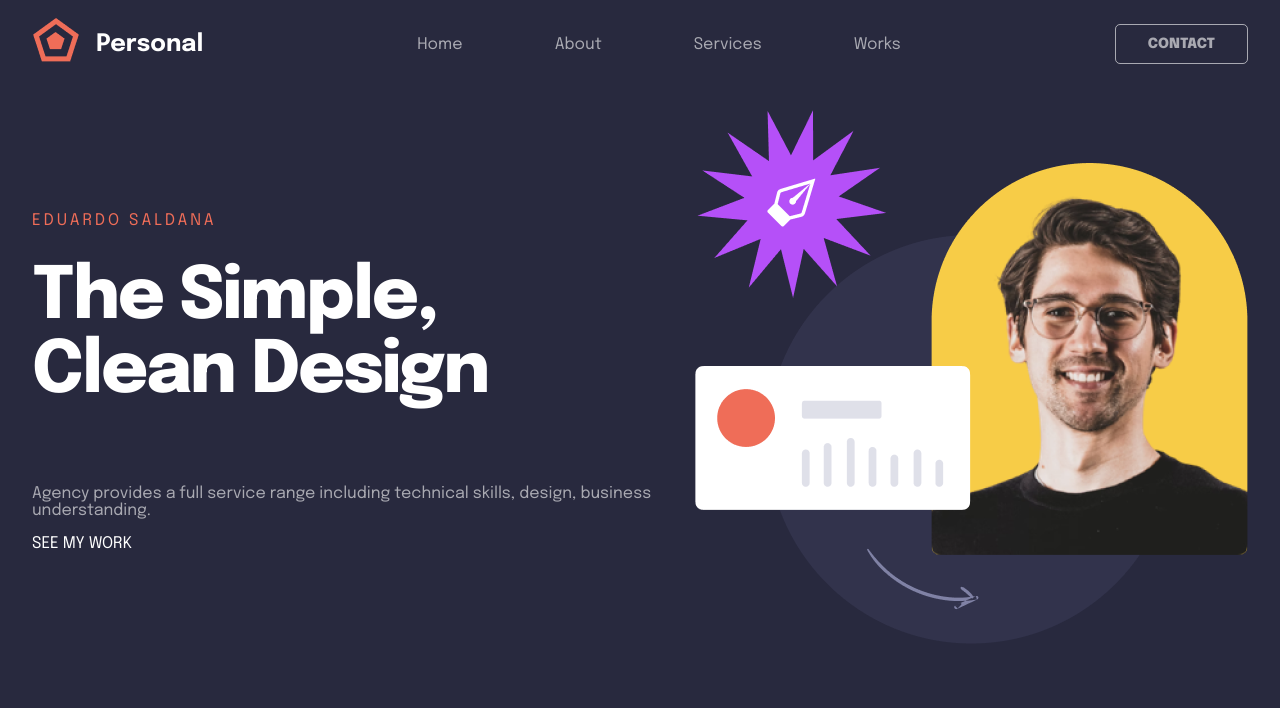
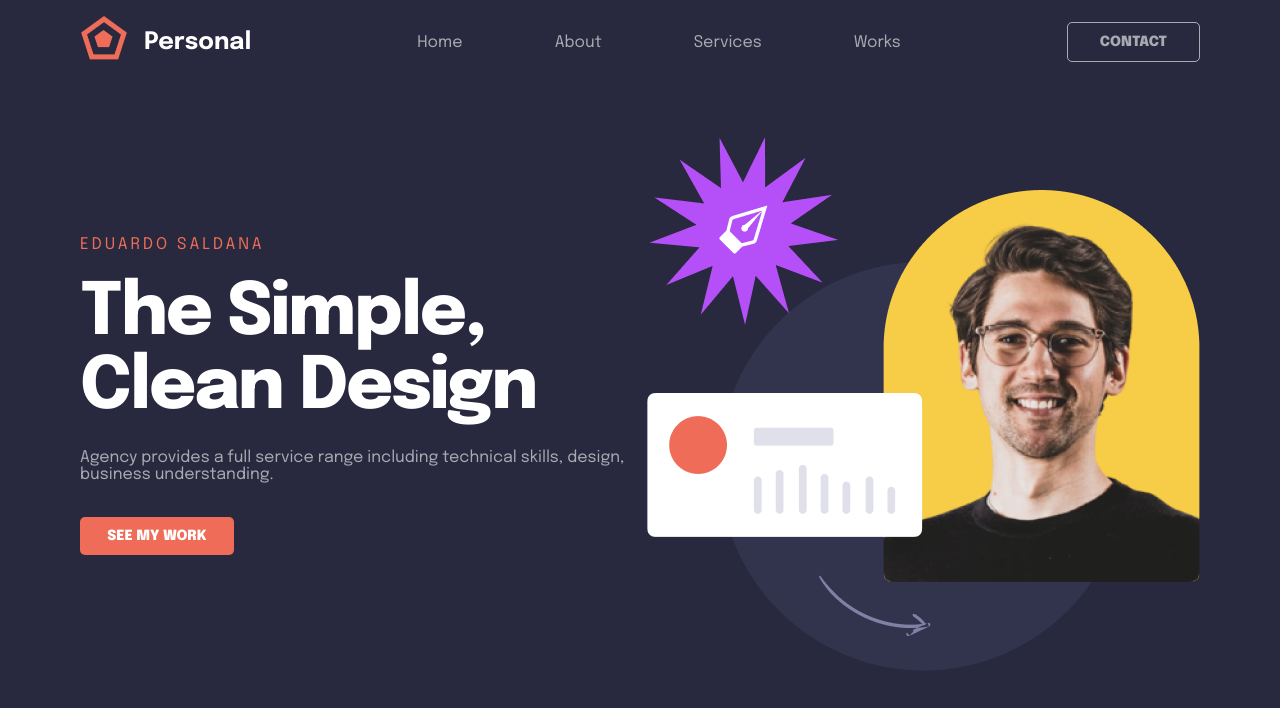
Before and after one commit to edusal100/portfolio-2.0, a plain HTML site: page index.html in a window 1280 px wide. Drawn offline with Linux system fonts and the light colour scheme.

Commit message:
adjusting style and positions of header hero

```diff
--- a/app/scss/_global.scss
+++ b/app/scss/_global.scss
@@ -24,8 +24,15 @@ a, a:visited, a:hover {
 // Spacing
 
 .container {
-    padding-left: 2rem;
-    padding-right: 2rem;
+    padding-left: 5rem;
+    padding-right: 5rem;
+    padding-top: 1rem;
+}
+
+.container_hero {
+    padding-left: 5rem;
+    padding-right: 5rem;
+    padding-top: 3rem;
 }
 
 // Flexbox
--- a/app/scss/_header.scss
+++ b/app/scss/_header.scss
@@ -76,6 +76,8 @@
                margin-left: 16px;
                font-size: $font-md;
                font-weight: $light;
+               margin-top:auto;
+               margin-bottom: auto;
            }
     }
 
--- a/app/scss/_home.scss
+++ b/app/scss/_home.scss
@@ -4,16 +4,29 @@
         font-weight: $xlight;
         font-size: $font-sm;
         letter-spacing: 3px;
-        margin-bottom: .5rem;
+        margin-bottom: auto;
+        margin-top:auto;
     }
     h1{
         font-weight: $med;
         font-size: $font_xlarge;
         letter-spacing: -2px;
         margin-top: 1.5rem;
+        margin-bottom: 1.5rem;
     }
     p{
         color: $transparent_gray;
         font-size: $font-sm;
+        margin-top:auto;
+        margin-bottom: auto;
+    }
+    a{
+        background: $orange;
+        border-radius: 5px;
+        align-self: flex-start;
+        padding: .75rem 1.7rem;
+        margin-top: 2.125rem;
+        font-size: $font-xsm;
+        font-weight: $bold;
     }
 }
--- a/index.html
+++ b/index.html
@@ -64,7 +64,7 @@
         </nav>
 
 
-        <section class="container hero flex flex-ai-c">
+        <section class="hero container_hero flex flex-jc-sb flex-ai-c">
             <div class="flex flex-column">
                 <h5>EDUARDO SALDANA</h5>
                 <H1>The Simple,<br>Clean Design</H1>
```
Also changed, not shown: dist/style.css.
